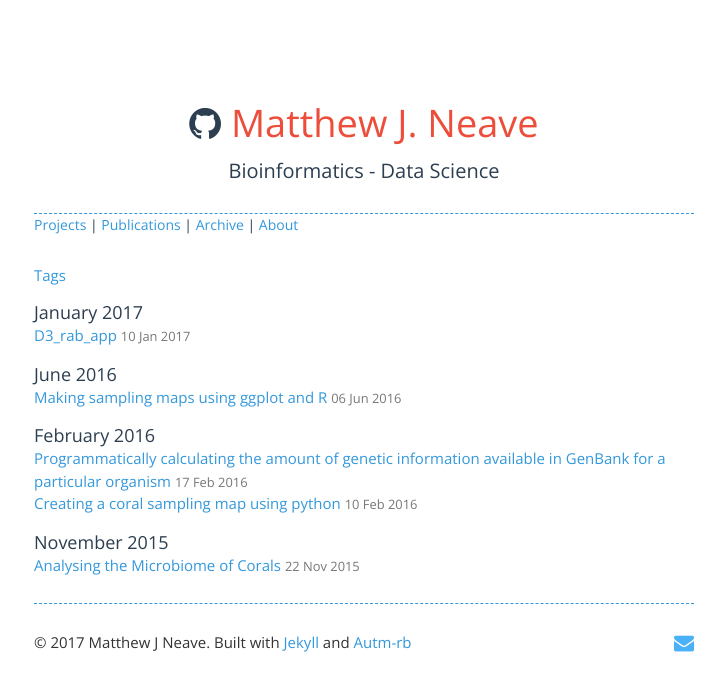
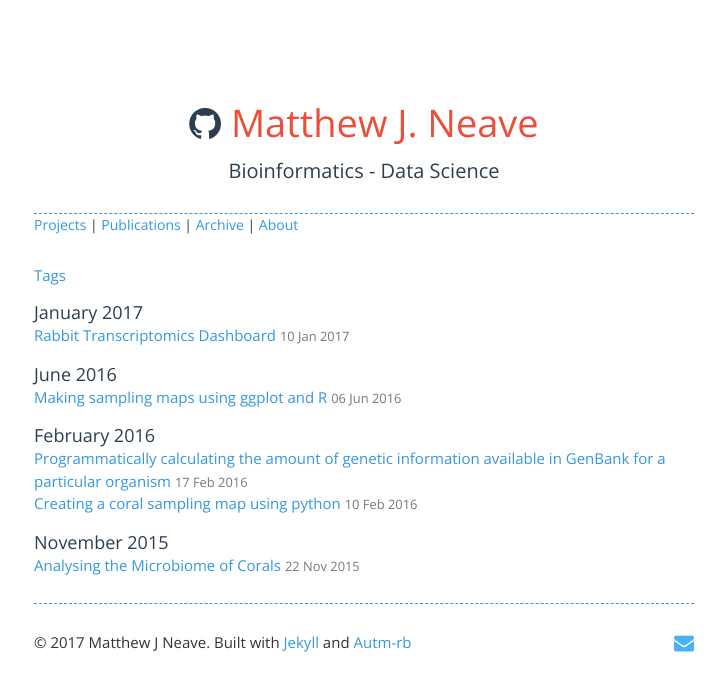
Before and after one commit to neavemj/neavemj.github.io, a Jekyll site: the page built from archive.html, in a window 1280 px wide. Shown: the top 691 px of the page, without its empty margins (276-1001 px from the left). Built offline with Jekyll 4.4.1, drawn with Linux system fonts in a browser that asks for light colours; nearby versions of some CDN libraries; comment, search, counter and statistics services are not loaded.

Commit message:
minor formatting

```diff
--- a/_posts/2017-01-10-D3_rab_app.html
+++ b/_posts/2017-01-10-D3_rab_app.html
@@ -1,5 +1,6 @@
 ---
 layout: d3_rab_app
+title: "Rabbit Transcriptomics Dashboard"
 ---
 
 <!DOCTYPE html>
```
Also changed, not shown: 1 other file.
